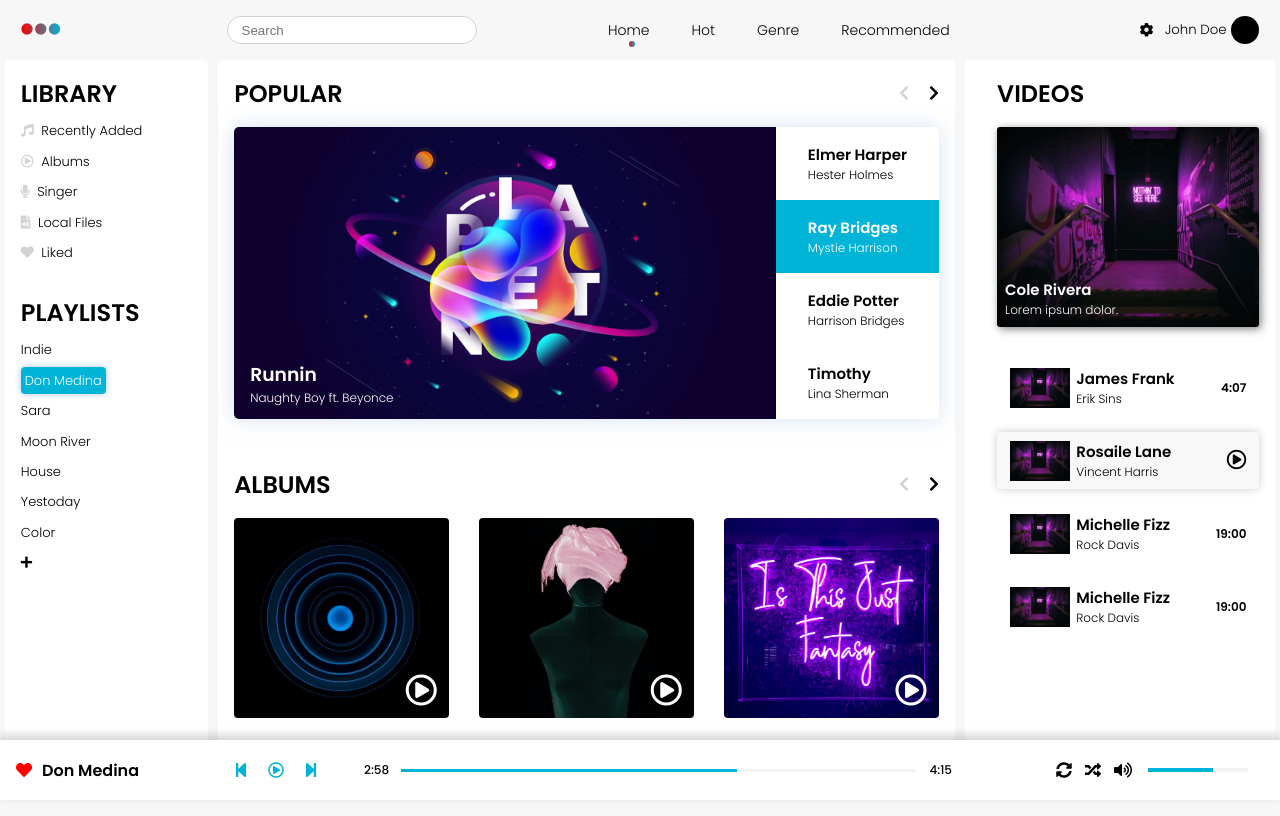
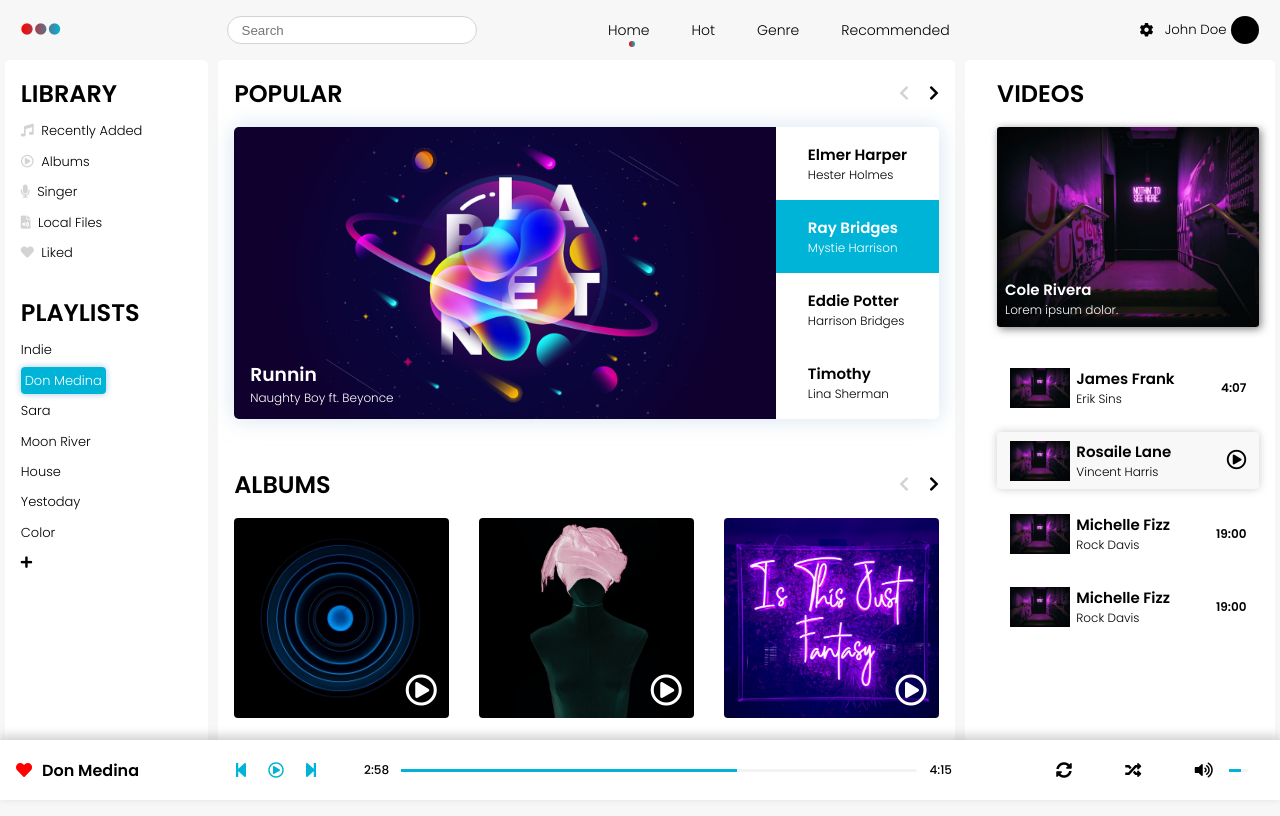
Before and after one commit to Darkcodelab/musicplayer, a plain HTML site: page index.html in a window 1280 px wide. Drawn offline with Linux system fonts and the light colour scheme.

Commit message:
Update style.css

```diff
--- a/style.css
+++ b/style.css
@@ -477,11 +477,7 @@ main {
   align-items: center;
 }
 
-.volume-controls .slider {
-  flex: 1;
-  width: 100px;
-  height: 4px;
-}
+
 
 /*PLAYER*/
 
```
